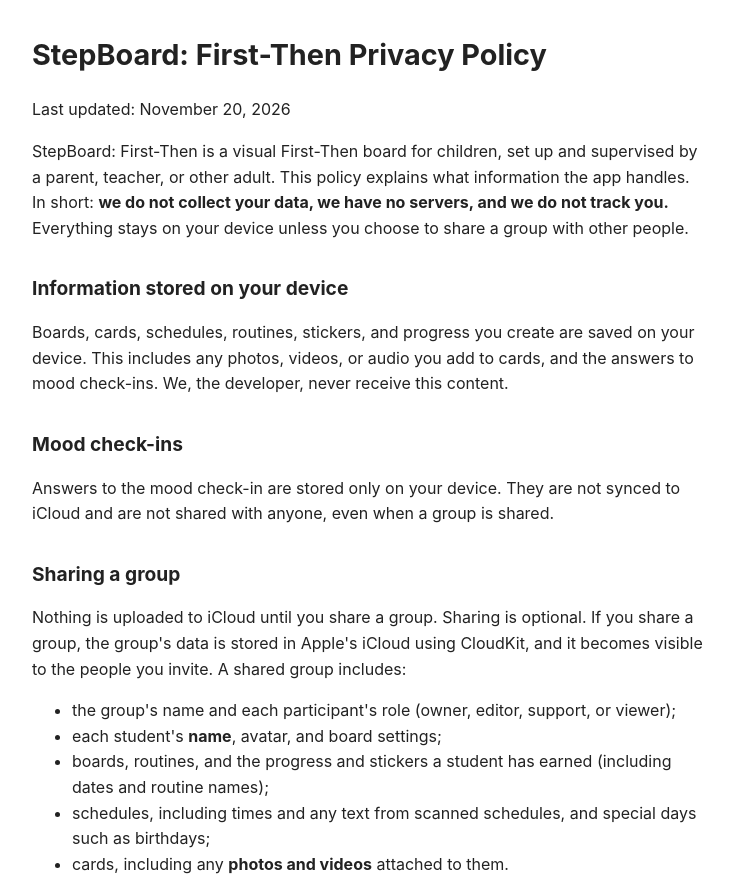
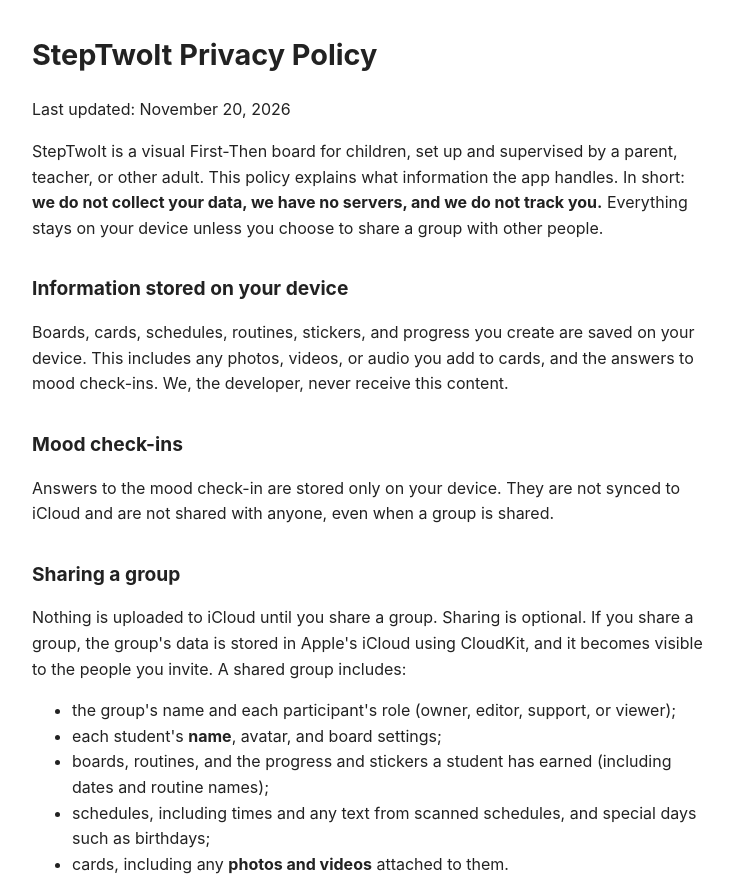
Before and after one commit to dustind86/steptwoit-app-privacy, a plain HTML site: page index.html in a window 1280 px wide. Shown: the top 880 px of the page, without its empty margins (272-1005 px from the left). Drawn offline with Linux system fonts and the light colour scheme.

Commit message:
Rename app to StepTwoIt in policy
Co-Authored-By: Claude Sonnet 5.5 <noreply@anthropic.com>

```diff
--- a/index.html
+++ b/index.html
@@ -3,7 +3,7 @@
 <head>
 <meta charset="utf-8">
 <meta name="viewport" content="width=device-width, initial-scale=1">
-<title>StepBoard: First-Then Privacy Policy</title>
+<title>StepTwoIt Privacy Policy</title>
 <style>
   body { font-family: -apple-system, system-ui, sans-serif; max-width: 42rem; margin: 2rem auto; padding: 0 1rem; line-height: 1.6; color: #222; }
   h1 { font-size: 1.8rem; }
@@ -12,10 +12,10 @@
 </style>
 </head>
 <body>
-<h1>StepBoard: First-Then Privacy Policy</h1>
+<h1>StepTwoIt Privacy Policy</h1>
 <p>Last updated: November 20, 2026</p>
 
-<p>StepBoard: First-Then is a visual First-Then board for children, set up and supervised by a parent, teacher, or other adult. This policy explains what information the app handles. In short: <strong>we do not collect your data, we have no servers, and we do not track you.</strong> Everything stays on your device unless you choose to share a group with other people.</p>
+<p>StepTwoIt is a visual First-Then board for children, set up and supervised by a parent, teacher, or other adult. This policy explains what information the app handles. In short: <strong>we do not collect your data, we have no servers, and we do not track you.</strong> Everything stays on your device unless you choose to share a group with other people.</p>
 
 <h2>Information stored on your device</h2>
 <p>Boards, cards, schedules, routines, stickers, and progress you create are saved on your device. This includes any photos, videos, or audio you add to cards, and the answers to mood check-ins. We, the developer, never receive this content.</p>
@@ -53,7 +53,7 @@
 <p>If you allow them, the app shows reminders for routines at the times you schedule. These are created on your device. The app also receives silent background notifications from Apple, which are not shown to you, so that changes to a shared group appear quickly.</p>
 
 <h2>Tracking, analytics, and advertising</h2>
-<p>StepBoard: First-Then contains no advertising, no analytics, and no third-party tracking tools. We do not sell or share personal information.</p>
+<p>StepTwoIt contains no advertising, no analytics, and no third-party tracking tools. We do not sell or share personal information.</p>
 
 <h2>Children's privacy</h2>
 <p>The app is intended to be set up and managed by an adult. We do not collect any personal information from children, or from anyone. If an adult adds a child's name, photo, or other details to the app, that information stays on the device unless the adult shares the group, as described above.</p>
```
